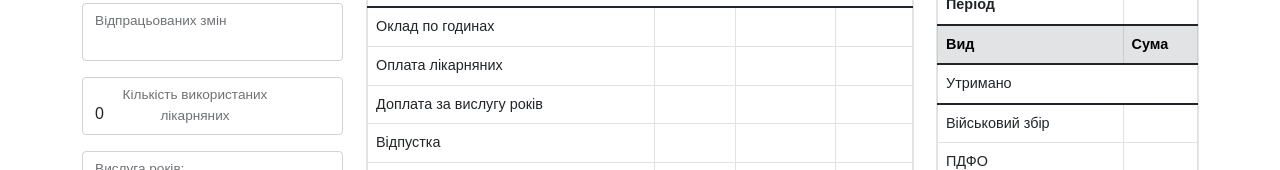
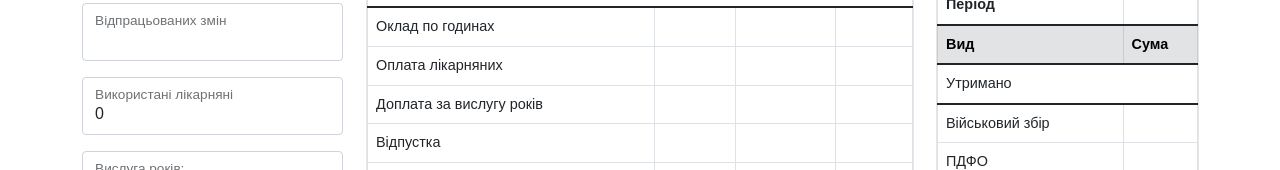
Before and after one commit to AlexeyHutsalo/month-calculate, a plain HTML site: page index.html in a window 1280 px wide. Shown: the part 230-400 px from the top of the page. Drawn offline with nearby package versions, Linux system fonts and the light colour scheme.

Commit message:
Update index.html

```diff
--- a/index.html
+++ b/index.html
@@ -49,7 +49,7 @@
       </div>
       <div class="form-floating mb-3">
         <input type="text" class="form-control" id="sickleave" value= "0" onkeyup="this.value = this.value.replace(/[^\d]/g,'');">
-        <label for="sickleave">Кількість використаних лікарняних</label>
+        <label for="sickleave">Використані лікарняні</label>
       </div>
       <div class="form-floating">
         <select class="form-select" id="workyears" aria-label="Floating label select example">
```
